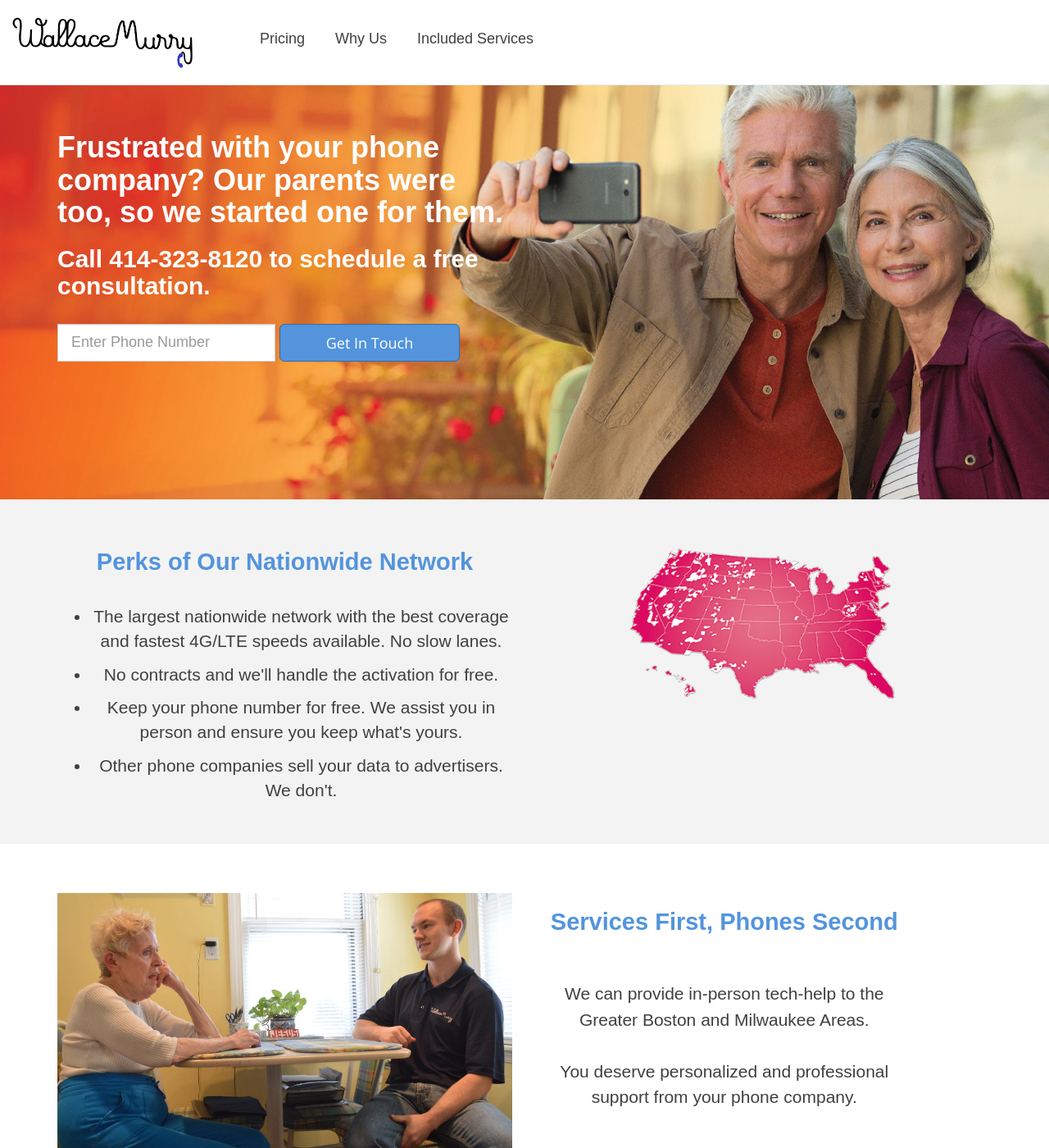
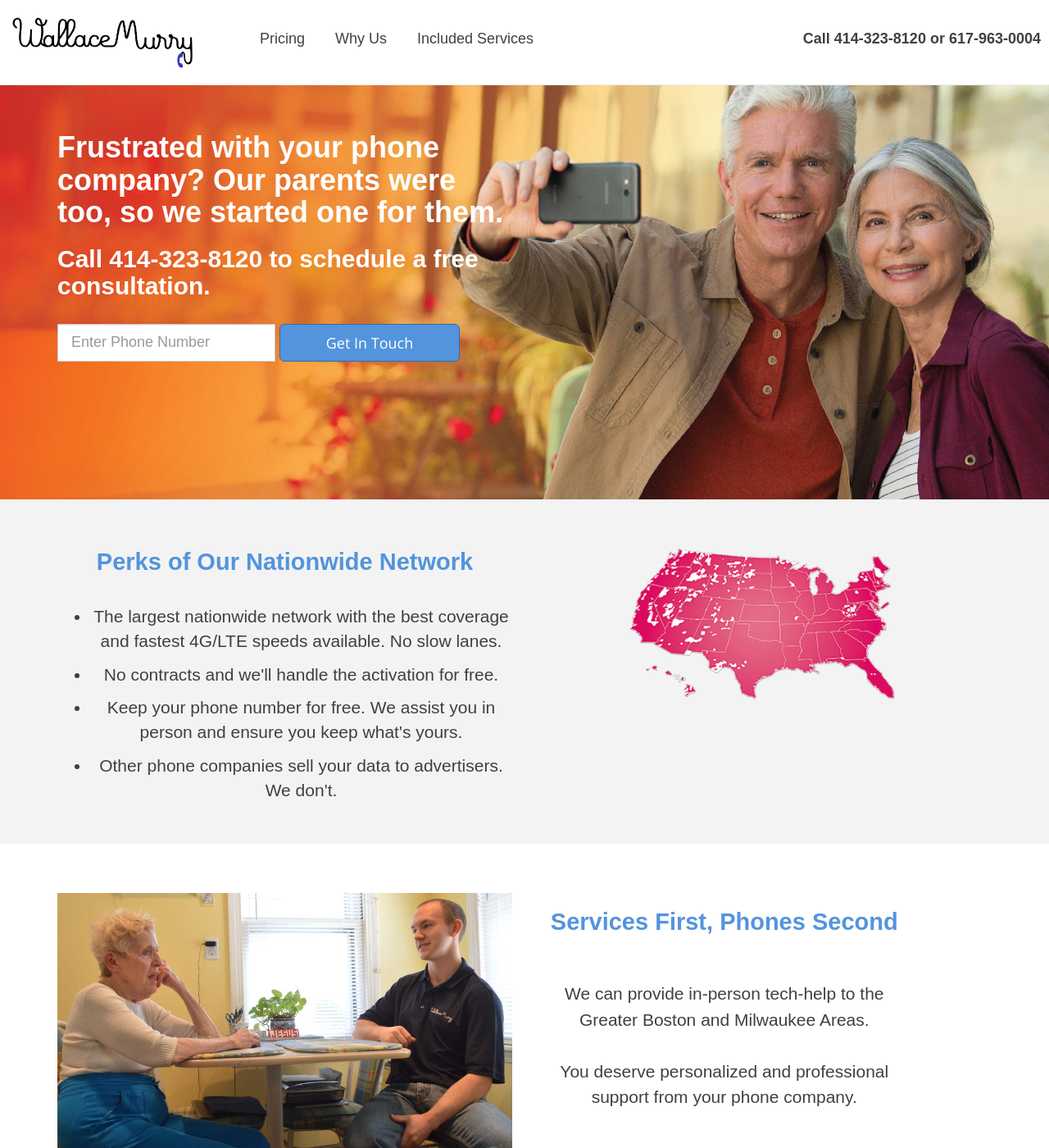
Before and after one commit to jalague/wallacemurry, a Jekyll site: the page built from index.html, in a window 1280 px wide and 1400 px high. Shown: the whole window at 82% size. Built offline with Jekyll 4.4.1, drawn with Linux system fonts in a browser that asks for light colours; nearby versions of some CDN libraries.

Commit message:
Add phone number to top right

```diff
--- a/_includes/nav.html
+++ b/_includes/nav.html
@@ -16,6 +16,14 @@
     </div>
 
     <div class="collapse navbar-collapse" id="main-navbar">
+       <ul class="nav-buttons navbar-right mobile-hide">
+
+
+        <li >
+          <b>Call 414-323-8120 or 617-963-0004</b>
+        </li>
+
+      </ul>
       <ul class="nav-buttons navbar-left">
       {% for link in site.navbar-links %}
         {% if link[1].first %}
@@ -36,14 +44,7 @@
         {% endif %}
         {% endfor %}
       </ul>
-      <ul class="nav-buttons navbar-right">
 
-<!--
-        <li >
-          <a href='/contact-us/' class='btn btn-warning btn-lg'>Contact Us</a>
-        </li>-->
-
-      </ul>
     </div>
 
 <!-- 	{% if site.avatar and (layout.show-avatar or page.show-avatar) %}
--- a/css/custom.css
+++ b/css/custom.css
@@ -56,7 +56,7 @@ section {
   margin-top:7px;
 }
 
-.nav-buttons.navbar-left li {
+.nav-buttons.navbar-left li, .nav-buttons.navbar-right li {
   margin-top:15px;
   padding-left: 30px;
 }
@@ -64,6 +64,7 @@ section {
 .nav-buttons.navbar-left a {
   color: #404040;
 }
+
 
 .container.split-header{
   padding-top: 140px;
```
